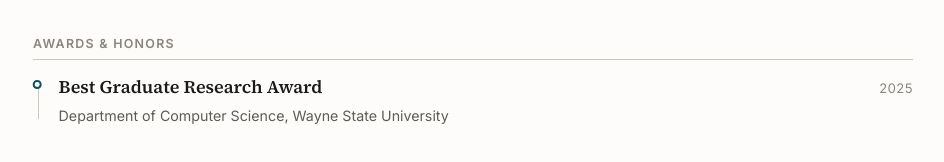
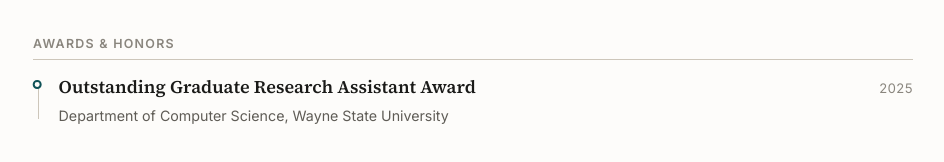
Before and after one commit to rafiibnsultan/rafiibnsultan.github.io, a website: page index.html in a window 1280 px wide. Shown: the part 7227-7389 px from the top of the page, without its empty margins (303-1247 px from the left). Drawn offline with Linux system fonts and the light colour scheme.

Commit message:
Correcting award name

```diff
--- a/index.html
+++ b/index.html
@@ -1406,7 +1406,7 @@
         <ul class="timeline">
           <li>
             <div class="timeline__head">
-              <span class="timeline__title">Best Graduate Research Award</span>
+              <span class="timeline__title">Outstanding Graduate Research Assistant Award</span>
               <span class="timeline__date">2025</span>
             </div>
             <div class="timeline__meta">Department of Computer Science, Wayne State University</div>
@@ -1475,7 +1475,7 @@
           </li>
           <li hidden>
             <span class="news__date">Apr 16, 2025</span>
-            <span class="news__body">Received the <b>Best Graduate Research Award</b> from the Department of Computer Science at Wayne State University.</span>
+            <span class="news__body">Received the <b>Outstanding Graduate Research Assistant Award</b> from the Department of Computer Science at Wayne State University.</span>
           </li>
           <li hidden>
             <span class="news__date">Apr 1, 2025</span>
@@ -1672,11 +1672,11 @@
           </figure>
 
           <figure>
-            <a href="img/life/best-graduate-research-award.jpg" target="_blank" rel="noopener">
-              <img src="img/life/best-graduate-research-award.jpg" width="1000" height="508" loading="lazy"
+            <a href="img/life/outstanding-graduate-research-assistant.jpg" target="_blank" rel="noopener">
+              <img src="img/life/outstanding-graduate-research-assistant.jpg" width="1000" height="508" loading="lazy"
                    alt="Holding a Wayne State University research excellence certificate alongside two fellow award recipients and a faculty member.">
             </a>
-            <figcaption>Best Graduate Research Award<span>Wayne State University · 2025</span></figcaption>
+            <figcaption>Outstanding Graduate Research Assistant Award<span>Wayne State University · 2025</span></figcaption>
           </figure>
 
           <figure>
```
Also changed, not shown: img/life/outstanding-graduate-research-assistant.jpg (renamed from img/life/best-graduate-research-award.jpg).
